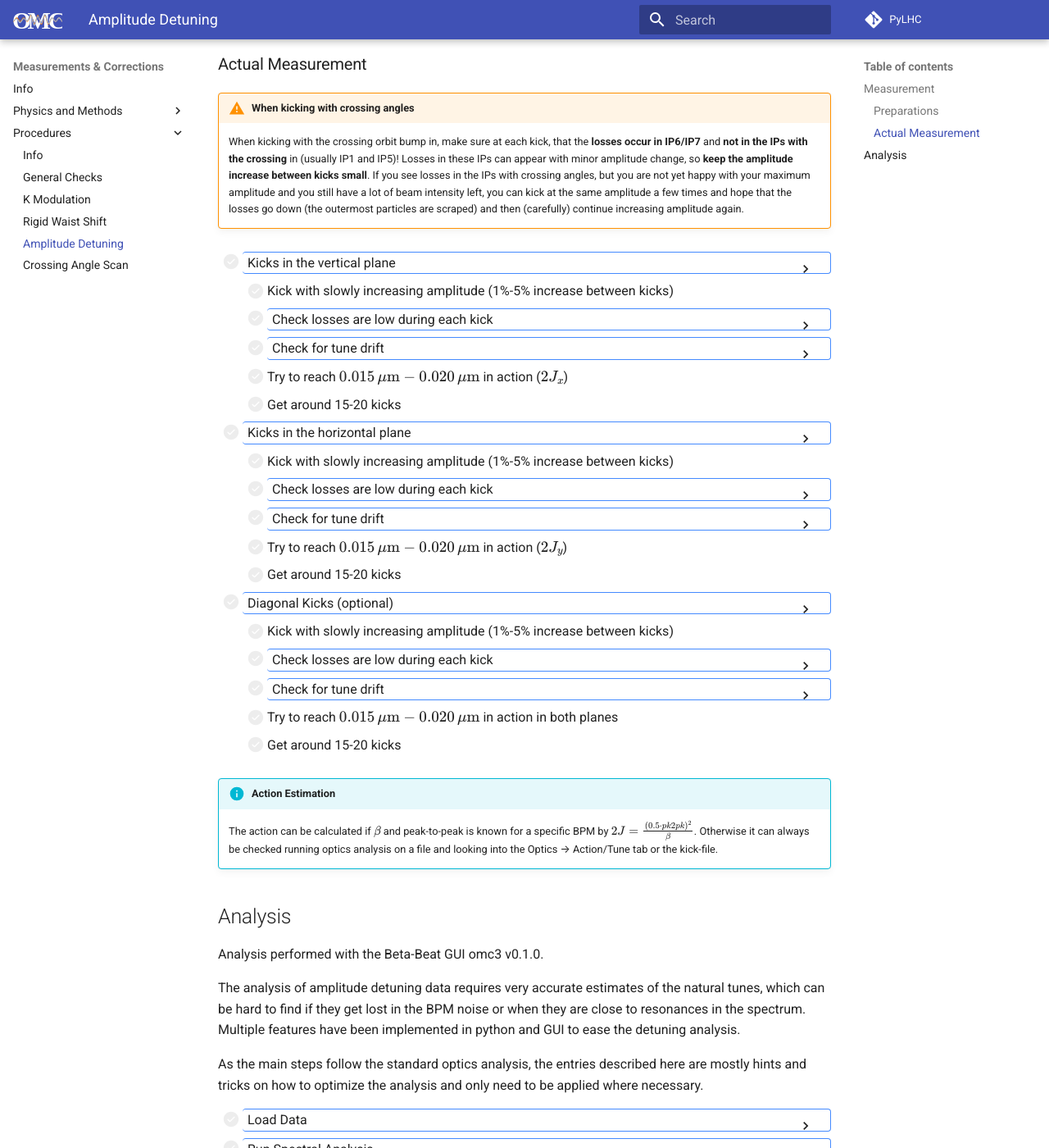
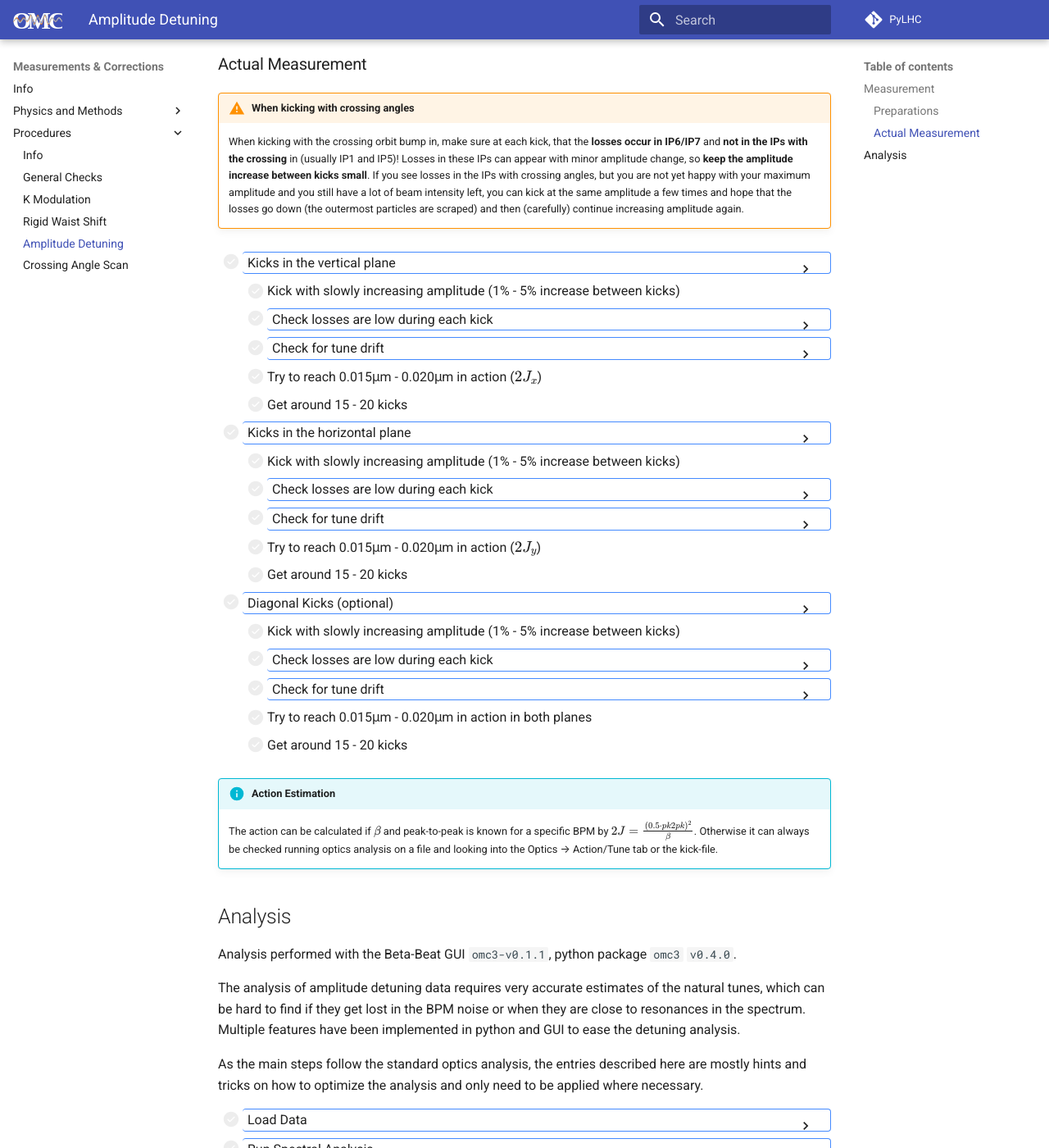
Before and after one commit to pylhc/pylhc.github.io, an MkDocs documentation site: the page built from docs/measurements/procedures/ampdet.md, in a window 1280 px wide and 1400 px high, scrolled down 1011 px. Shown: the whole window at 82% size. Built offline with MkDocs 1.6.1 and Material for MkDocs 9.7.7, drawn with Linux system fonts in a browser that asks for light colours; some of the changed lines change nothing that is shown; some of the changed text lies outside the part shown.

Commit message:
start amplitude detuning

```diff
--- a/docs/css/extra.css
+++ b/docs/css/extra.css
@@ -71,7 +71,7 @@
 
 .md-typeset .nodeco .leftFigure,
 .md-typeset .nodeco .rightFigure {
-    width:46%;
+    width:45%;
     margin: 0 0 0 0;
     display: inline-block;
 }
--- a/docs/measurements/procedures/ampdet.md
+++ b/docs/measurements/procedures/ampdet.md
@@ -24,8 +24,8 @@
     - [ ] <details class="nodeco"><summary>Check collimation sequence</summary>
         <p>
         **"LOAD COARSE SETTINGS FOR NLO AT 30 CM"** is the current (run 3, 2022) collimation sequence for AC-Dipole kicks
-        in the LHC at $\beta^* = 30 cm$ up to $\pm 170\mu rad$ IP1-V/IP5-H crossing
-        and $\pm150\mu rad$ IP1-H, $-150\mu rad$ to $+140\mu rad$ IP5-V separation.
+        in the LHC at $\beta^*$ = 30cm up to &plusmn;170&mu;rad IP1-V/IP5-H crossing
+        and &plusmn;150&mu;rad IP1-H, &minus;150&mu;rad to +140&mu;rad IP5-V separation.
         </p></details>
 
 - [ ] <details class="nodeco"><summary>Correct Coupling</summary>
@@ -37,7 +37,7 @@
 
 - [ ] <details class="nodeco"><summary>Do initial measurement</summary>
       <p>
-      Start with a low AC-Dipole amplitude in both planes (e.g. 5%-10%) and analyse the resulting data.
+      Start with a low AC-Dipole amplitude in both planes (e.g. 5%&minus;10%) and analyse the resulting data.
       </p></details>
     - [ ] <details class="nodeco"><summary>Check both **Natural Tunes** are visible</summary>
         <p>
@@ -80,7 +80,7 @@
       While keeping the AC-Dipole amplitude in the horizontal plane constant (but not zero, to avoid weird AC-Dipole behaviour and to see if there is coupling effects),
       slowly increase the amplitude in the vertical plane.
       </p></details>
-    - [ ] Kick with slowly increasing amplitude (1%-5% increase between kicks)
+    - [ ] Kick with slowly increasing amplitude (1% - 5% increase between kicks)
     - [ ] <details class="nodeco"><summary>Check losses are low during each kick</summary>
           <p>
           Adapt amplitude increase accordingly, as you do not want to dump the beam because the losses were to high.
@@ -94,15 +94,15 @@
           Update the tune in multiturn if necessary.
           The tune drifts will be compensated in the python analysis step by using data from the BBQ.
           </p></details>
-    - [ ] Try to reach $0.015 \, \rm{\mu m} - 0.020 \, \rm{\mu m}$ in action ($2J_x$)
-    - [ ] Get around 15-20 kicks
+    - [ ] Try to reach 0.015&mu;m - 0.020&mu;m in action ($2J_x$)
+    - [ ] Get around 15 - 20 kicks
 
 - [ ] <details class="nodeco"><summary>Kicks in the horizontal plane</summary>
       <p>
       While keeping the AC-Dipole amplitude in the vertical plane constant (but not zero, to avoid weird AC-Dipole behaviour and to see if there is coupling effects),
       slowly increase the amplitude in the horizontal plane.
       </p></details>
-    - [ ] Kick with slowly increasing amplitude (1%-5% increase between kicks)
+    - [ ] Kick with slowly increasing amplitude (1% - 5% increase between kicks)
     - [ ] <details class="nodeco"><summary>Check losses are low during each kick</summary>
           <p>
           Adapt amplitude increase accordingly, as you do not want to dump the beam because the losses were to high.
@@ -116,15 +116,15 @@
           Update the tune in multiturn if necessary.
           The tune drifts will be compensated in the python analysis step by using data from the BBQ.
           </p></details>
-    - [ ] Try to reach $0.015 \, \rm{\mu m} - 0.020 \, \rm{\mu m}$ in action ($2J_y$)
-    - [ ] Get around 15-20 kicks
+    - [ ] Try to reach 0.015&mu;m - 0.020&mu;m in action ($2J_y$)
+    - [ ] Get around 15 - 20 kicks
 
 - [ ] <details class="nodeco"><summary>Diagonal Kicks (optional)</summary>
       <p>
       To increase the accuracy of the cross-term measurement, 2D kicks (and 3.5D fitting) can be performed.
       If this is desired, it makes sense to throw some diagonal kicks, i.e. kicks with (more or less, not too important for the fitting) equal amplitude into the mix.
       </p></details>
-    - [ ] Kick with slowly increasing amplitude (1%-5% increase between kicks)
+    - [ ] Kick with slowly increasing amplitude (1% - 5% increase between kicks)
     - [ ] <details class="nodeco"><summary>Check losses are low during each kick</summary>
           <p>
           Adapt amplitude increase accordingly, as you do not want to dump the beam because the losses were to high.
@@ -138,8 +138,8 @@
           Update the tune in Multiturn if necessary.
           The tune drifts will be compensated in the python analysis step by using data from the BBQ.
           </p></details>
-    - [ ] Try to reach $0.015 \, \rm{\mu m} - 0.020 \, \rm{\mu m}$ in action in both planes
-    - [ ] Get around 15-20 kicks
+    - [ ] Try to reach 0.015&mu;m - 0.020&mu;m in action in both planes
+    - [ ] Get around 15 - 20 kicks
 
 !!! info "Action Estimation"
 
@@ -148,7 +148,7 @@
 
 ## Analysis
 
-Analysis performed with the Beta-Beat GUI omc3 v0.1.0.
+Analysis performed with the Beta-Beat GUI `omc3-v0.1.1`, python package `omc3` `v0.4.0`.
 
 The analysis of amplitude detuning data requires very accurate estimates of the natural tunes,
 which can be hard to find if they get lost in the BPM noise or when they are close to resonances in the spectrum.
@@ -167,11 +167,11 @@
       A bad spectral analysis can be recovered by the steps mentioned in "Cleaning",
       but a good frequency spectrum and well found natural tunes will save you a lot of time later on.
       </p></details>
-    - [ ] <details class="nodeco"><summary>Small `tolerance` ($\approx 10^{-3}$)</summary>
+    - [ ] <details class="nodeco"><summary>Small `tolerance` (&asymp;10<sup>&minus;3</sup>)</summary>
           <p>
-          The tune tolerance (found in the `Tune Settings`) specifies in what region around the assumed natural tune (see next step, the region is $f \pm tolerace$), the highest frequency line is chosen to be the natural tune.
-          To not accidentally capture the main tune or other excited resonances close by, the tolerance should be kept low ($\approx 10^{-3}$).
-          In case of large detuning (e.g. $40 \cdot 10^3 m^{-1} \times 0.016 \rm{\mu m} = 6.4 \cdot 10^{-3}$) or change of the AC-Dipole frequency (e.g. to adapt for tune drifts),
+          The tune tolerance (found in the `Tune Settings`) specifies in what region around the assumed natural tune (see next step, the region is $f$ &plusmn; tolerace), the highest frequency line is chosen to be the natural tune.
+          To not accidentally capture the main tune or other excited resonances close by, the tolerance should be kept low (&asymp;10<sup>&minus;3</sup>).
+          In case of large detuning (e.g. 40 &middot; 10<sup>3</sup> m<sup>&minus;1</sup> &times; 0.016m = 6.4 &middot; 10<sup>&minus;3</sup>) or change of the AC-Dipole frequency (e.g. to adapt for tune drifts),
           this could mean that the natural tune will not fall into this window anymore.
           The both can be avoided using `Autotunes` and maybe adapting the tune deltas (see next step),
           but can also be easily remedied in the cleaning step via the `Update Nattune` functionality.
@@ -196,10 +196,10 @@
           The easiest way therefore, to make sure that at least the non-detuned tune is in the tolerance window, is to use the `Autotunes` in the `Tune Settings`:
           If this is activated (here for `transverse` planes), the highest peak in the whole spectrum is automatically assumed to be the driven tune.
           From those we can specify the difference to the natural tunes, by activating the `Nat. Deltas`, instead of the natural tunes themselves.
-          Now, no matter the tune drift (if the tunes are kept updated in Multiturn), the unperturbed natural tune should always be, where we expect it.
-          :fontawesome-solid-circle-question: **Beware that the signs between the `Nat. Deltas` and Multiturns are inverted,** <br>
-           as Multiturn uses the $\Delta$ to specify the excitation frequency based on the natural tune,
-          while the GUI/harpy searches for the natural tune at $\Delta$ from the driven tune.
+          Now, no matter the tune drift (if the tunes are kept updated in Multiturn), the unperturbed natural tune should always be, where we expect it.<br>
+          :fontawesome-solid-triangle-exclamation: **Beware that the signs between the `Nat. Deltas` and Multiturns are inverted,** <br>
+           as Multiturn uses the &Delta; to specify the excitation frequency based on the natural tune,
+          while the GUI/harpy searches for the natural tune at &Delta; from the driven tune.
           </p>
           <figure>
               <img src="../../../assets/images/amplitude_detuning_procedure/tune_settings.png">
@@ -209,13 +209,13 @@
     - [ ] <details class="nodeco"><summary>Good Frequency Resolution (`TurnBits > 15`)</summary>
           <p>
           As the tune shift can be very small, we would want a good resolution in frequency, which can be controlled by `TurnBits`.
-          The standard value of `TurnBits` of `20` (leading to $2^{20}$ complex coefficients, i.e. $2^{21}$ spectral lines) is a good start, but can lead to excessive memory use when analysing 15-20 files at once.
+          The standard value of `TurnBits` of `20` (leading to 2<sup>20</sup> complex coefficients, i.e. 2<sup>21</sup> spectral lines) is a good start, but can lead to excessive memory use when analysing 15&minus;20 files at once.
           I estimate (from experience), that with `19` turn-bits, you will need 60GB to 80GB of RAM, `20` will obviously double and `18` half that value.
           Both of these should be good values to use (see Infobox "TurnBit Estimation" below).<br>
           The `OutputBits` on the other hand can be smaller, as the highest line stored per "bucket" will keep the frequency location calculated from the higher resolution form `TurnBits`.
           Therefore, even if the wrong line is selected (see step "Small tolerance"), the correct tune line will still be available in its bucket.
           The only issue would be, if there is a resonance really close by.
-          A value of `10`-`12` ($0.5 \cdot 10^{-4} - 10^{-4}$ tune units) should be enough, to keep the file-size manageable and allow to open all the files simultaneously in the GUI.
+          A value of `10`-`12` (0.5 &middot; 10<sup>&minus;4</sup> - 10<sup>&minus;4</sup> tune units) should be enough, to keep the file-size manageable and allow to open all the files simultaneously in the GUI.
           </p></details>
 - [ ] <details class="nodeco"><summary>Check and Clean Data</summary>
       <p>
@@ -232,7 +232,7 @@
         Often it is required to check only one of them at a time, to get a clearer view.
         This can be easily achieved by *right clicking* into the data selection box on the left hand side of the plane that you want to unselect (or choosing `none`)
         and then *middle clicking* into the chart to autozoom the data.
-        The BPMs should differ only very little in the found tune ($< 10^{-5}$), otherwise they need to be cleaned.
+        The BPMs should differ only very little in the found tune (< 10<sup>&minus;5</sup>), otherwise they need to be cleaned.
         The following steps describe how to do that.
         </p>
         <figure>
@@ -269,7 +269,7 @@
         <li> Select the BPMs you want to update.
           If you want to update only one plane deselect (*right click* into the data selection box or choose `none`) all BPMs in the other plane.
           If you want to update all BPMs in one plane, use `Ctrl + a` in the data of the plane you want to select. *(Minimize the legend first...)*<br>
-          **ONLY SELECTED BPMS WILL BE UPDATED**
+          :fontawesome-solid-triangle-exclamation: **ONLY SELECTED BPMS WILL BE UPDATED**
         <li> Activate the `Natural Tune Window` by checking `show`.
         <li> Click `Set Window` if the vertical markers are not showing.
         <li> Set the markers so that the highest line they contain is the natural tune.
@@ -320,19 +320,47 @@
     </p></details>
 - [ ] <details class="nodeco"><summary>Run Amplitude Detuning Analysis</summary>
     <p>
-    </p></details>
+    To run the amplitude detuning analysis, go in the `Optics Panel` to the `Action/Tune Tab` and select the `optics` analysis data.
+    The GUI already allows for a quick check, if the data looks okay, e.g. no immensely large error-bars, outliers, etc.
+    A quick and simple fit can already be performed here, with the slope being output in the logging line at the bottom.
+    To start the `python` analysis, click `Python Detuning Analysis`.
+    In the `Amplitude Detuning Analysis` window make sure that the right `Action Plane` for your kicks is selected.
+    Choose `XY` for the 2D/4D analysis.
+    Also make sure, that the tick at `AC-Dipole` is set, which will compensate the direct terms for the force oscillations (i.e. divide the detuning by a factor of 2) in the plots.
+    The analysis from the GUI is usually run with BBQ correction, which can be `deactivated` by choosing this option in the `BBQ Filtering Method`
+    (it does not make sense to use the BBQ data without filtering first, therefore no filtering = no BBQ correction).
+    Clicking on `Start` runs the amplitude detuning `python` script on the current optics data and - if this is successful - also runs the plotting functions
+    for the results (and the BBQ, if this function was not deactivated).
+    This plotting is also done in `python`, resulting in `matplotlib` windows to pop up and `plot.ampdet_dQ*d2J*.pdf` files to appear in the optics result directory.
+    </p>
+    <figure style="width:80%;">
+        <img src="../../../assets/images/amplitude_detuning_procedure/ampdet_analysis_window.png">
+        <figcaption>The amplitude detuning analysis window.</figcaption>
+    </figure>
+    </details>
     - [ ] <details class="nodeco"><summary>With BBQ correction</summary>
         <p>
+        To account for any tune drifts of the machine during the measurement, the tune data is corrected by the data from the BBQ.
+        As this data is very noisy (and contains the outliers from the AC-Dipole excitation), it needs to be cleaned first.
+        A moving average of the given `Window length` is used determining a tune estimation over the kick timerange.
+        This data is extracted from timber and saved into a `bbq_ampdet.tfs` file in the optics results folder.
+        So in case you run the same detuning analysis again, but maybe want to modify the BBQ cleaning parameters, this data can be re-used by ticking `Use previous BBQ`.
+        The first cleaning method `outliers` is using the same algorithm as `Auto Clean`, and requires an `outlier limit` to be set.
+        BBQ data deviating less than this limit from the moving average are never cleaned.
+        The moving average is then calculated on the cleaned data and the closest value to the kick time subtracted from the natural tune measured during the kick.
+        The second method `cut` let's use choose a fixed `cut` around the assumed natural tunes and data beyond that value is cleaned.
+        In this case also `Fine windowing` can be enabled, which performs another moving average on the now cleaned data and datapoints deviating more than the `fine cut`
+        value are also cleaned.<br>
         </p></details>
 
 ??? info "Quick TurnBit Estimation"
-    Let's assume a small detuning of $10 \cdot 10^3 \, \rm{m}^{-1}$ and an action increase between kicks of $0.020 \rm{\mu m} / 20 \, \rm{kicks}$,
-    leading to a detuning difference between two kicks of $\Delta Q = 1 \cdot 10^{-5}$.
-    The frequency resolution $\Delta f$ is the inverse of the length of the turns-data (halfed, as we have pairs), so $2^{-\rm{TurnBits}-1}$ :<br>
+    Let's assume a small detuning of 10 &middot; 10<sup>3</sup> m<sup>&minus;1</sup> and an action increase between kicks of 0.020 &mu;m / 20 kicks,
+    leading to a detuning difference between two kicks of &Delta;Q = 1 &middot; 10<sup>&minus;5</sup>.
+    The frequency resolution $\Delta f$ is the inverse of the length of the turns-data (halfed, as we have pairs), so 2<sup>&minus;TurnBits&minus;1</sup> :<br>
     `TurnBits = 20`: $\Delta f = 4.8 \cdot 10^{-7}$<br>
     `TurnBits = 19`: $\Delta f = 9.5 \cdot 10^{-7}$<br>
     `TurnBits = 18`: $\Delta f = 1.9 \cdot 10^{-6}$<br>
     `TurnBits = 17`: $\Delta f = 3.8 \cdot 10^{-6}$<br>
     `TurnBits = 16`: $\Delta f = 7.6 \cdot 10^{-6}$<br>
     `TurnBits = 15`: $\Delta f = 1.5 \cdot 10^{-5}$<br>
-    We therefore need to set `TurnBits` to at least `16` to assure that we will see the change $\Delta Q$ between kicks.
+    We therefore need to set `TurnBits` to at least `16` to assure that we will see the change &Delta;Q between kicks.
```
Also changed, not shown: docs/assets/images/amplitude_detuning_procedure/ampdet_analysis_window.png (added), 1 other file.
